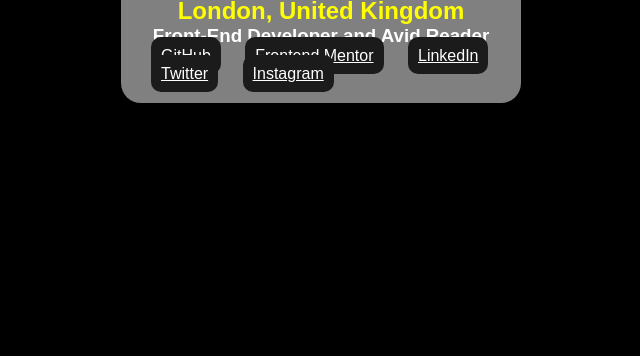
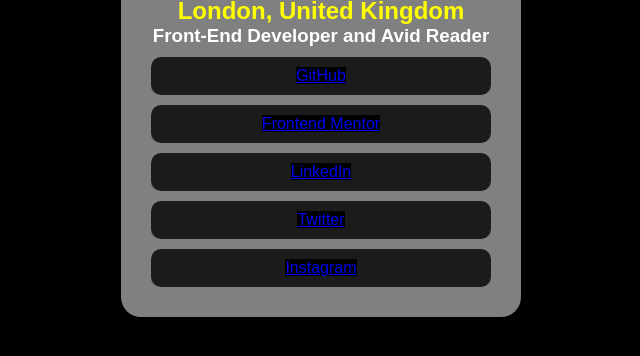
Before and after one commit to MiguelAngelTG7/Prueba, a plain HTML site: page index.html in a window 1280 px wide. Shown: the part 310-666 px from the top of the page, without its empty margins (319-959 px from the left). Drawn offline with Linux system fonts and the light colour scheme.

Commit message:
Update index.html

```diff
--- a/index.html
+++ b/index.html
@@ -30,11 +30,23 @@
        </div>
 
         <div>
-            <a class="button" href="https://www.mozilla.org/es-ES/">GitHub</a>
-            <a class="button" href="https://www.mozilla.org/es-ES/">Frontend Mentor</a>
-            <a class="button" href="https://www.mozilla.org/es-ES/">LinkedIn</a>
-            <a class="button" href="https://www.mozilla.org/es-ES/">Twitter</a>
-            <a class="button" href="https://www.mozilla.org/es-ES/">Instagram</a>
+            <div class="button">
+               <a href="https://www.mozilla.org/es-ES/">GitHub</a>
+            </div>
+            <div class="button">
+               <a href="https://www.mozilla.org/es-ES/">Frontend Mentor</a>
+            </div>
+            <div class="button">
+               <a href="https://www.mozilla.org/es-ES/">LinkedIn</a>
+            </div>
+            <div class="button">
+               <a href="https://www.mozilla.org/es-ES/">Twitter</a>
+            </div>
+            <div class="button">
+               <a href="https://www.mozilla.org/es-ES/">Instagram</a>
+            </div>
+
+
 
         </div>
 
```
